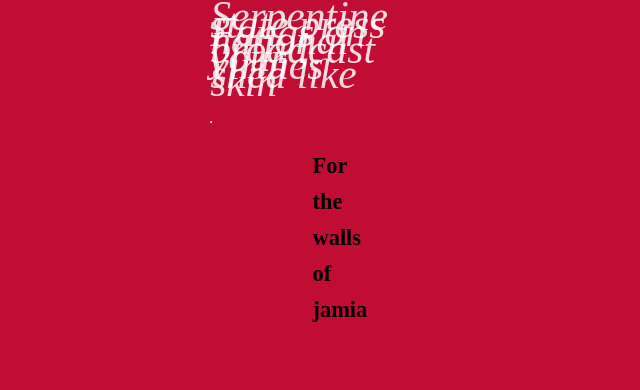
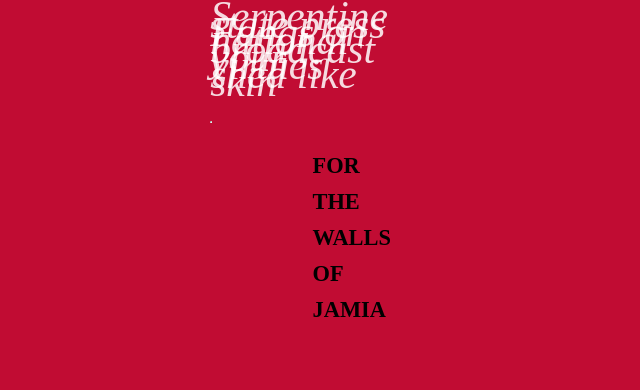
Before and after one commit to qurbat/hxh, a Jekyll site: the page built from _posts/2020-07-04-for-walls of jamia.markdown, in a window 1280 px wide and 900 px high, scrolled down 1419 px. Shown: the part 107-497 px from the top of the window, without its empty margins (617-1257 px from the left). Built offline with Jekyll 4.4.1, drawn with Linux system fonts in a browser that asks for light colours.

```diff
--- a/_posts/2020-07-04-for-walls of jamia.markdown
+++ b/_posts/2020-07-04-for-walls of jamia.markdown
@@ -1,6 +1,6 @@
 ---
 layout: post
-description: "For the walls of jamia"
+description: "FOR THE WALLS OF JAMIA"
 date:   2020-07-05 13:20:03 +0530
 categories: haikus
 ---
```
